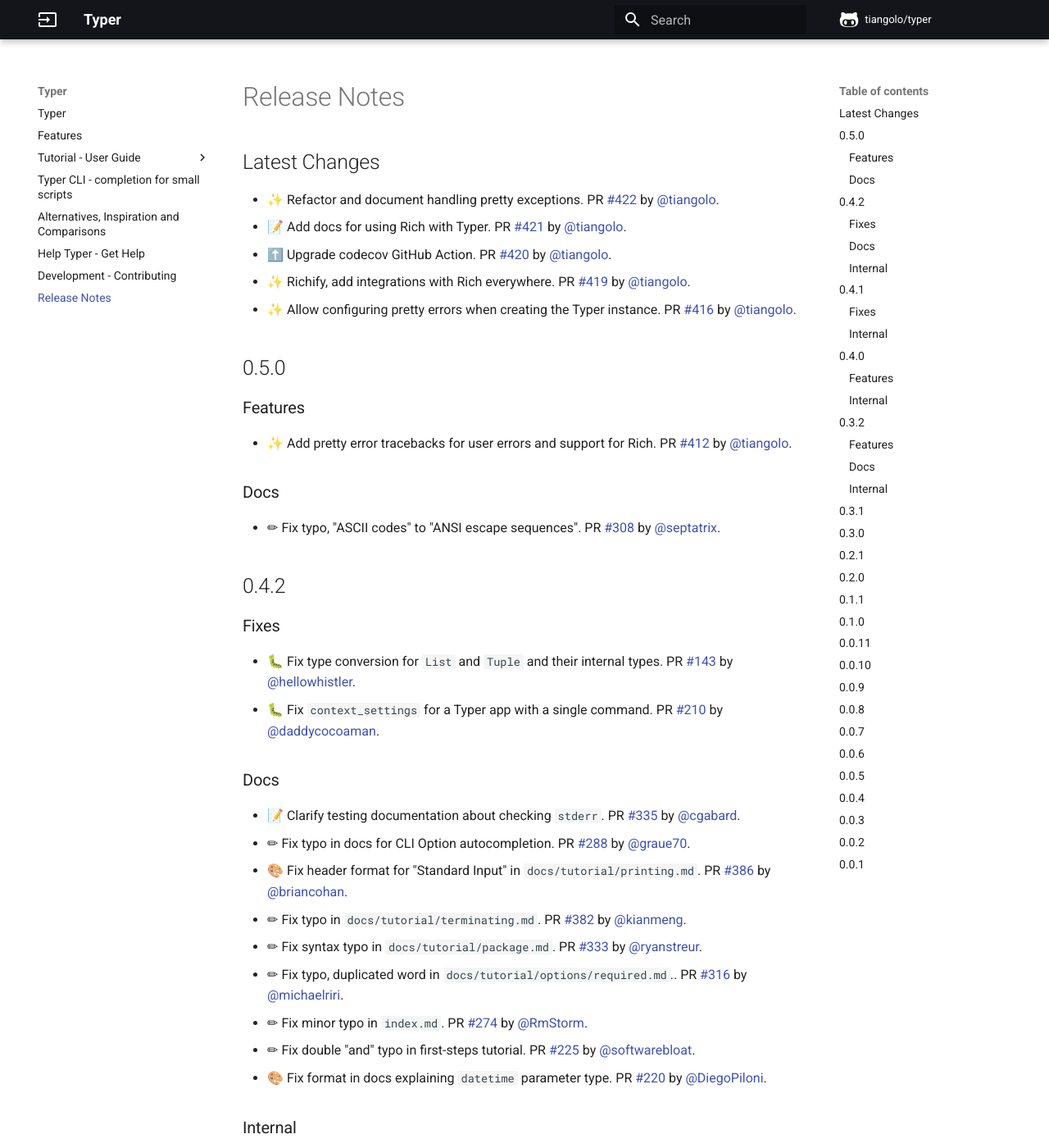
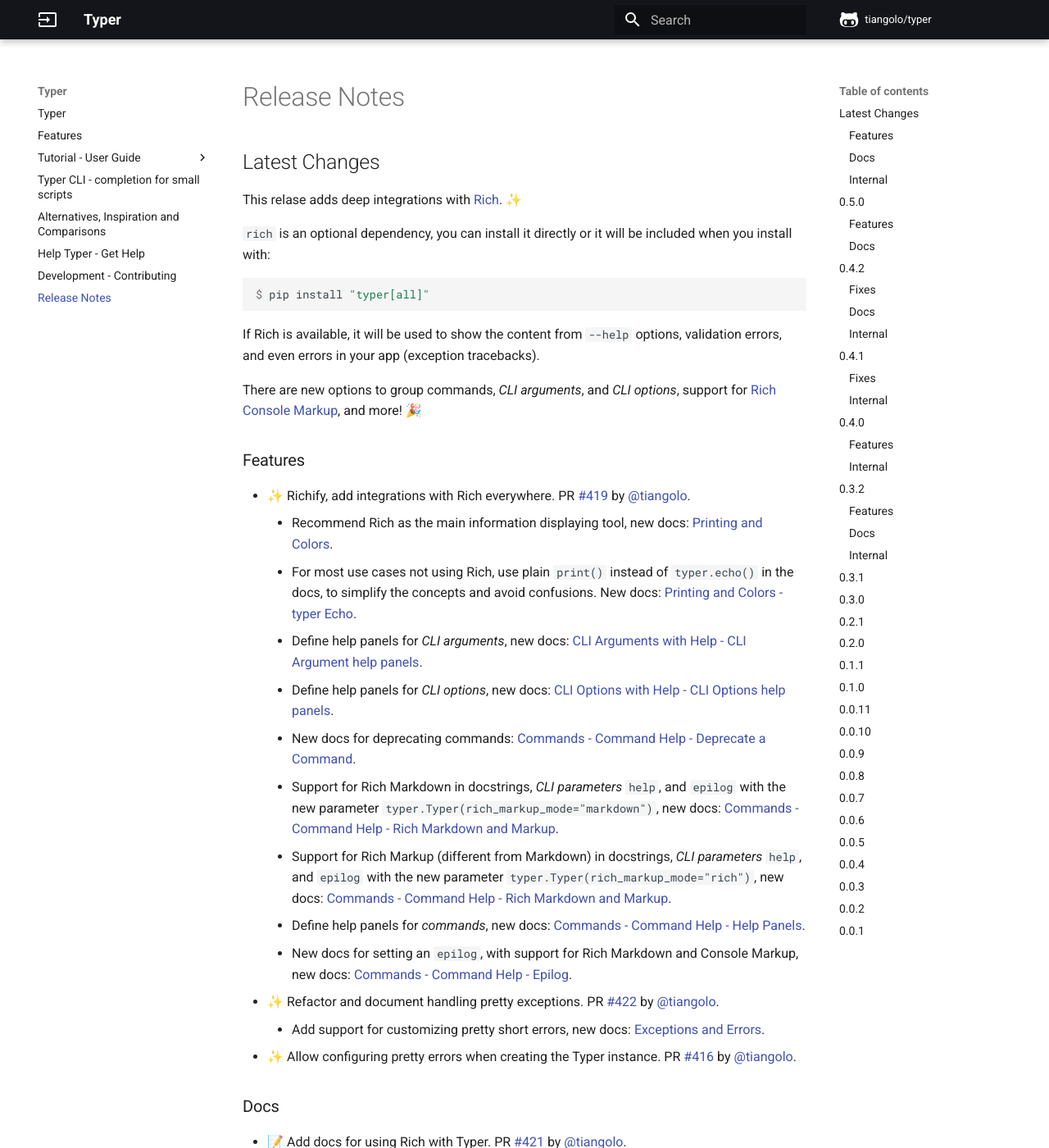
Before and after one commit to RED0731/red_pythonTyper, an MkDocs documentation site: the page built from docs/release-notes.md, in a window 1280 px wide and 1400 px high. Shown: the whole window at 82% size. Built offline with MkDocs 1.6.1 and Material for MkDocs 9.7.7, drawn with Linux system fonts in a browser that asks for light colours; comment, search, counter and statistics services are not loaded; some of the changed text lies outside the part shown.

Commit message:
📝 Update release notes

````diff
--- a/docs/release-notes.md
+++ b/docs/release-notes.md
@@ -1,10 +1,42 @@
 ## Latest Changes
 
+This relase adds deep integrations with [Rich](https://rich.readthedocs.io/en/stable/). ✨
+
+`rich` is an optional dependency, you can install it directly or it will be included when you install with:
+
+```console
+$ pip install "typer[all]"
+```
+
+If Rich is available, it will be used to show the content from `--help` options, validation errors, and even errors in your app (exception tracebacks).
+
+There are new options to group commands, *CLI arguments*, and *CLI options*, support for [Rich Console Markup](https://rich.readthedocs.io/en/stable/markup.html), and more! 🎉
+
+### Features
+
+* ✨ Richify, add integrations with Rich everywhere. PR [#419](https://github.com/tiangolo/typer/pull/419) by [@tiangolo](https://github.com/tiangolo).
+    * Recommend Rich as the main information displaying tool, new docs: [Printing and Colors](https://typer.tiangolo.com/tutorial/printing/).
+    * For most use cases not using Rich, use plain `print()` instead of `typer.echo()` in the docs, to simplify the concepts and avoid confusions. New docs: [Printing and Colors - typer Echo](https://typer.tiangolo.com/tutorial/printing/#typer-echo).
+    * Define help panels for *CLI arguments*, new docs: [CLI Arguments with Help - CLI Argument help panels](https://typer.tiangolo.com/tutorial/arguments/help/#cli-argument-help-panels).
+    * Define help panels for *CLI options*, new docs: [CLI Options with Help - CLI Options help panels](https://typer.tiangolo.com/tutorial/options/help/#cli-options-help-panels).
+    * New docs for deprecating commands: [Commands - Command Help - Deprecate a Command](https://typer.tiangolo.com/tutorial/commands/help/#deprecate-a-command).
+    * Support for Rich Markdown in docstrings, *CLI parameters* `help`, and `epilog` with the new parameter `typer.Typer(rich_markup_mode="markdown")`, new docs: [Commands - Command Help - Rich Markdown and Markup](https://typer.tiangolo.com/tutorial/commands/help/#rich-markdown-and-markup).
+    * Support for Rich Markup (different from Markdown) in docstrings, *CLI parameters* `help`, and `epilog` with the new parameter `typer.Typer(rich_markup_mode="rich")`, new docs: [Commands - Command Help - Rich Markdown and Markup](https://typer.tiangolo.com/tutorial/commands/help/#rich-markdown-and-markup).
+    * Define help panels for *commands*, new docs: [Commands - Command Help - Help Panels](https://typer.tiangolo.com/tutorial/commands/help/#help-panels).
+    * New docs for setting an `epilog`, with support for Rich Markdown and Console Markup, new docs: [Commands - Command Help - Epilog](https://typer.tiangolo.com/tutorial/commands/help/#epilog).
 * ✨ Refactor and document handling pretty exceptions. PR [#422](https://github.com/tiangolo/typer/pull/422) by [@tiangolo](https://github.com/tiangolo).
+    * Add support for customizing pretty short errors, new docs: [Exceptions and Errors](https://typer.tiangolo.com/tutorial/exceptions/).
+* ✨ Allow configuring pretty errors when creating the Typer instance. PR [#416](https://github.com/tiangolo/typer/pull/416) by [@tiangolo](https://github.com/tiangolo).
+
+### Docs
+
 * 📝 Add docs for using Rich with Typer. PR [#421](https://github.com/tiangolo/typer/pull/421) by [@tiangolo](https://github.com/tiangolo).
+    * Add new docs: [Ask with Prompt - Prompt with Rich](https://typer.tiangolo.com/tutorial/prompt/#prompt-with-rich).
+    * Add new docs to handle progress bars and spinners with Rich: [Progress Par](https://typer.tiangolo.com/tutorial/progressbar/).
+
+### Internal
+
 * ⬆️ Upgrade codecov GitHub Action. PR [#420](https://github.com/tiangolo/typer/pull/420) by [@tiangolo](https://github.com/tiangolo).
-* ✨ Richify, add integrations with Rich everywhere. PR [#419](https://github.com/tiangolo/typer/pull/419) by [@tiangolo](https://github.com/tiangolo).
-* ✨ Allow configuring pretty errors when creating the Typer instance. PR [#416](https://github.com/tiangolo/typer/pull/416) by [@tiangolo](https://github.com/tiangolo).
 
 ## 0.5.0
 
````
